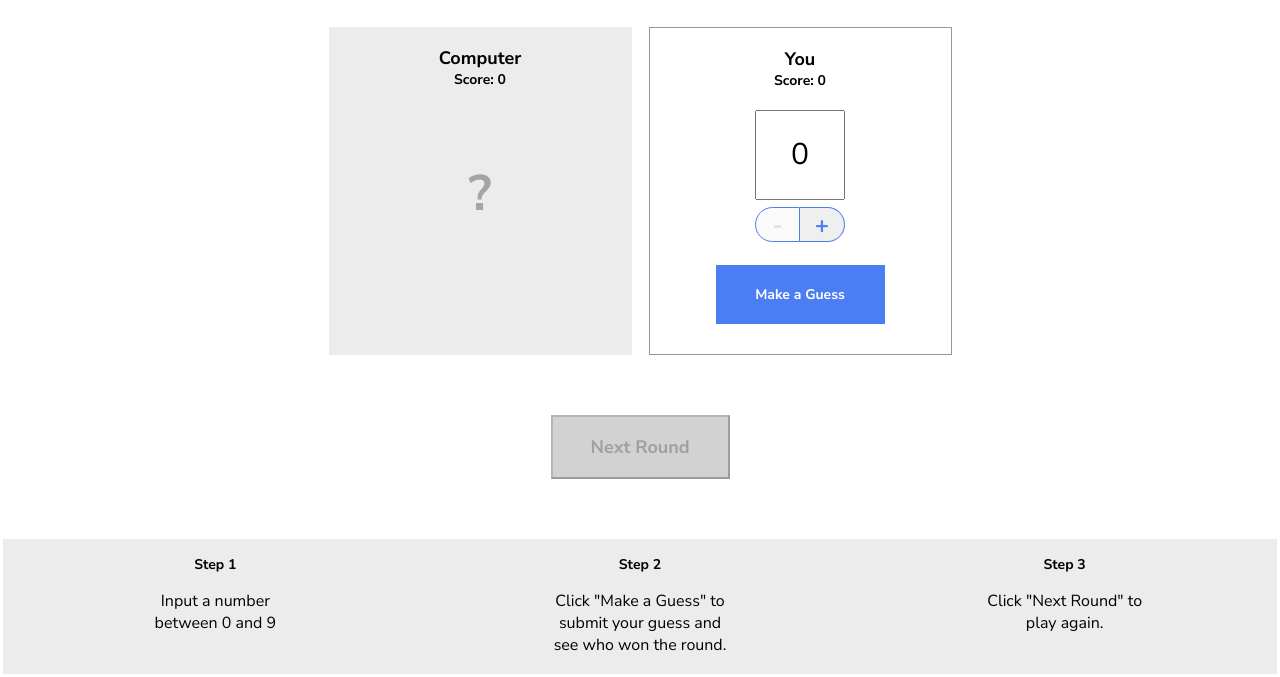
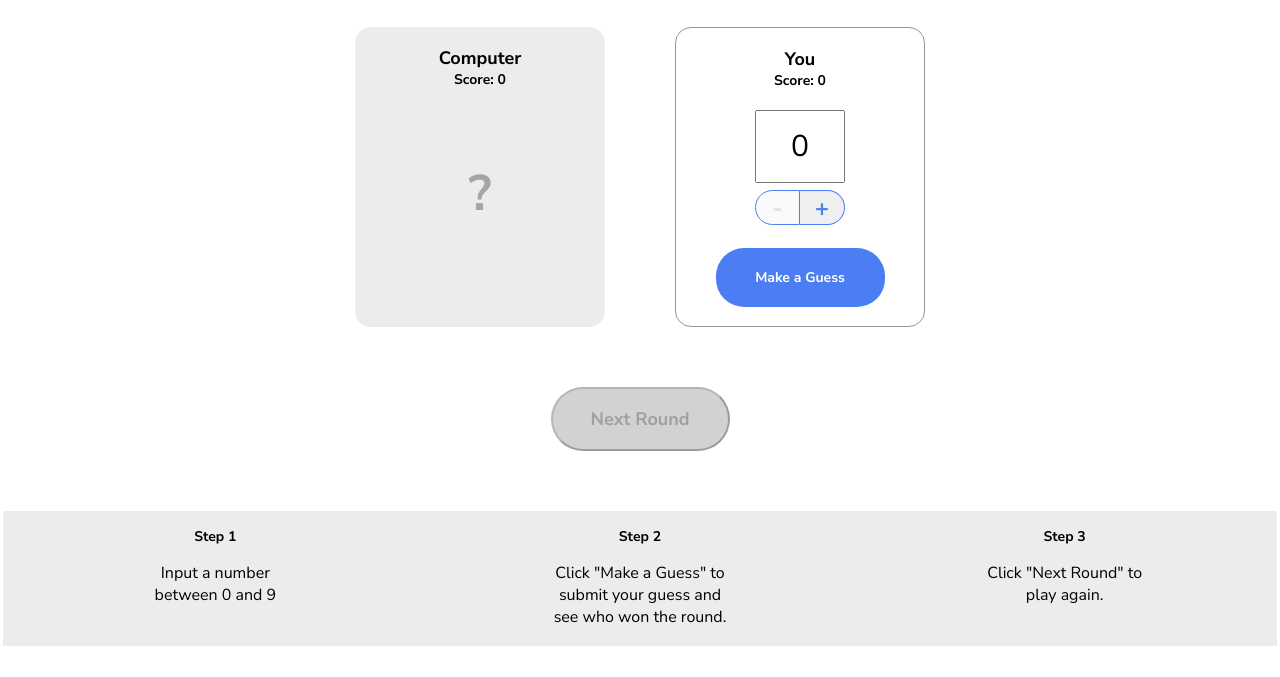
Before and after one commit to azri-cs/codecademy-number-guesser, a plain HTML site: page index.html in a window 1280 px wide. Shown: the part 187-864 px from the top of the page. After the commit the page ends 836 px from the top, so only its background shows below. Drawn offline with Linux system fonts and the light colour scheme.

Commit message:
Update style.css

```diff
--- a/style.css
+++ b/style.css
@@ -34,8 +34,8 @@ header {
 }
 
 .guess {
-  min-width: 303px;
-  height: 328px;
+  min-width: 250px;
+  height: 300px;
   display: flex;
   flex-direction: column;
   align-items: center;
@@ -78,6 +78,12 @@ header {
 
 .computer-guess {
   background-color: #ececec;
+  border-radius: 1em;
+  transition: transform .5s;
+}
+
+.computer-guess:hover {
+  transform: scale(1.2);
 }
 
 #computer-guess {
@@ -88,6 +94,12 @@ header {
 
 .human-guess {
   border: 1px solid #979797;
+  border-radius: 1em;
+  transition: transform .5s;
+}
+
+.human-guess:hover {
+  transform: scale(1.2);
 }
 
 .guess input {
@@ -149,6 +161,13 @@ header {
   border: none;
   font-weight: 700;
   font-size: 14px;
+  border-radius: 2em;
+}
+
+.button:hover {
+  background-color: #0b41bd;
+  color: #fff;
+  border: solid 1px #4c7ef3;
 }
 
 input[type=number]::-webkit-inner-spin-button {
@@ -163,6 +182,7 @@ input[type=number]::-webkit-inner-spin-button {
   margin-left: auto;
   margin-right: auto;
   margin-bottom: 60px;
+  border-radius: 2em;
 }
 
 .button[disabled] {
```
